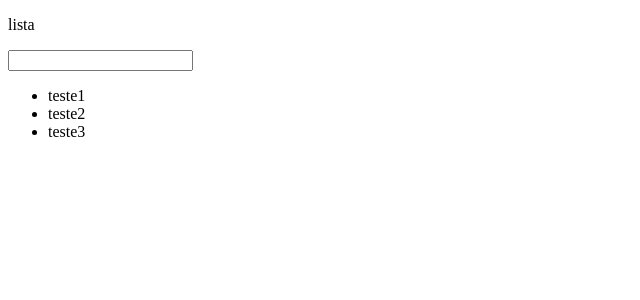
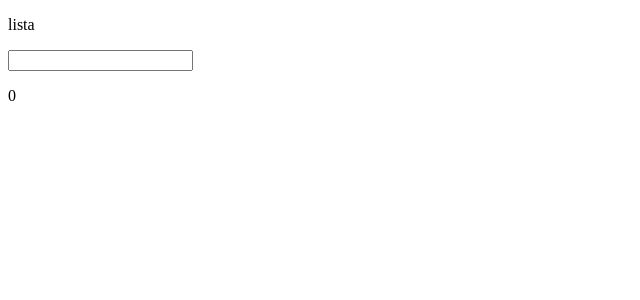
Before and after one commit to Guilhermelel639/React-curso, a React (Create React App) app: page /pagina-inicial in a window 1280 px wide. Shown: the top 300 px of the page, without its empty margins (0-640 px from the left). Built offline with nearby package versions, Linux system fonts and the light colour scheme.

Commit message:
feat:listObject

```diff
--- a/src/app/pages/dashboard/Dashboard.tsx
+++ b/src/app/pages/dashboard/Dashboard.tsx
@@ -1,7 +1,12 @@
-import {use, useCallback, useState} from 'react';
+import {useCallback, useState} from 'react';
+
+interface IlistItem{
+  title: string;
+  isSelected: boolean;
+}
 
 export const Dashboard = () => {
-  const [lista, setLista] = useState<string[]>(["teste1", "teste2", "teste3"]);
+  const [lista, setLista] = useState<IlistItem[]>([]);
 
   const handleKeyDown: React.KeyboardEventHandler<HTMLInputElement> = useCallback((e) => {
     if (e.key === "Enter") {
@@ -10,8 +15,10 @@ export const Dashboard = () => {
       const value = e.currentTarget.value;
 
       setLista((prevLista) => {
-        if (prevLista.includes(value))return prevLista;
-        return [...prevLista, value];
+        if (prevLista.some((item) => item.title === value.trim()))return prevLista;
+        return [...prevLista,
+          {title: value, isSelected: false}
+        ];
       });
       e.currentTarget.value = "";
     }
@@ -22,9 +29,24 @@ export const Dashboard = () => {
       <p>lista</p>
       <input type="text" onKeyDown={handleKeyDown} />
 
+      <p>{lista.filter((item) => item.isSelected).length}</p>
+
       <ul>
         {lista.map((item, index) => (
-          <li key={index}>{item}</li>
+          <li key={index}>
+            <input type="checkbox" onChange={()=> {
+              setLista(prevLista => {
+                return prevLista.map(item => {
+                  const newIsSelected = item.title === lista[index].title ? !item.isSelected : item.isSelected;
+                  return {
+                    ...item,
+                    isSelected: newIsSelected
+                  }
+                })
+            })
+            }} />
+            {item.title}
+            </li>
         ))}
       </ul>
 
```
